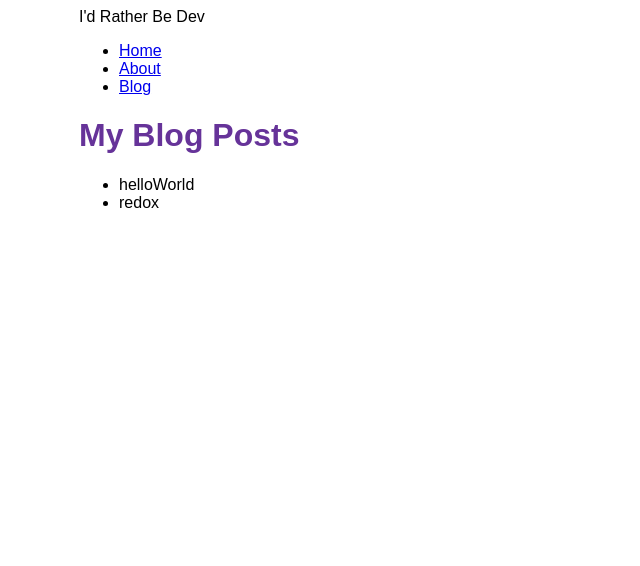
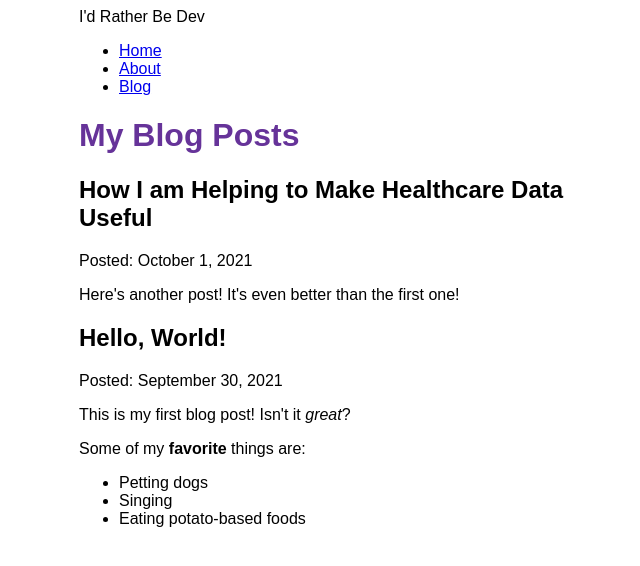
Before and after one commit to philmlee/gatsby-blog, a Gatsby site: page /blog in a window 1280 px wide. Shown: the whole page, without its empty margins (311-951 px from the left). Built offline with nearby package versions, Linux system fonts and the light colour scheme; Gatsby itself is replaced by a stand-in of ours.

Commit message:
add mdx package and render to render blog posts

```diff
--- a/blog/helloWorld.mdx
+++ b/blog/helloWorld.mdx
@@ -0,0 +1,12 @@
+---
+title: "Hello, World!"
+date: "2021-09-30"
+---
+
+This is my first blog post! Isn't it _great_?
+
+Some of my **favorite** things are:
+
+- Petting dogs
+- Singing
+- Eating potato-based foods
--- a/blog/redox.mdx
+++ b/blog/redox.mdx
@@ -0,0 +1,6 @@
+---
+title: "How I am Helping to Make Healthcare Data Useful"
+date: "2021-10-01"
+---
+
+Here's another post! It's even better than the first one!
--- a/gatsby-config.js
+++ b/gatsby-config.js
@@ -11,5 +11,6 @@ module.exports = {
         name: `blog`,
         path: `${__dirname}/blog`,
       }
-    }],
+    },
+   "gatsby-plugin-mdx"],
 };
--- a/package.json
+++ b/package.json
@@ -15,8 +15,11 @@
     "clean": "gatsby clean"
   },
   "dependencies": {
+    "@mdx-js/mdx": "^1.6.22",
+    "@mdx-js/react": "^1.6.22",
     "gatsby": "^3.13.1",
     "gatsby-plugin-image": "^1.14.0",
+    "gatsby-plugin-mdx": "^2.14.0",
     "gatsby-plugin-sharp": "^3.14.0",
     "gatsby-source-filesystem": "^3.14.0",
     "react": "^17.0.1",
--- a/src/pages/blog.js
+++ b/src/pages/blog.js
@@ -1,31 +1,46 @@
 import * as React from 'react'
 import Layout from '../components/layout'
 import { graphql } from 'gatsby'
+import { MDXRenderer } from 'gatsby-plugin-mdx'
 
-const BlogPage = ({data}) => {
-  return (
+const BlogPage = ({ data }) => (
     <Layout pageTitle="My Blog Posts">
-        <ul>
       {
-        data.allFile.nodes.map(node => (
-          <li key={node.name}>
-            {node.name}
-          </li>
-        ))
+        data.allMdx.nodes.map((node) => {
+          const { id, frontmatter, body } = node
+          return (
+            <article key={id}>
+              <h2>{frontmatter.title}</h2>
+              <p>Posted: {frontmatter.date}</p>
+              <MDXRenderer>
+                {body}
+              </MDXRenderer>
+            </article>
+          )
+        })
       }
-      </ul>
     </Layout>
   )
-}
+
 
 export const query = graphql`
-  query {
-    allFile {
-      nodes {
-        name
+ query MyQuery {
+  allMdx(sort: {fields: frontmatter___date, order: DESC}) {
+    nodes {
+      parent {
+        ... on File {
+          modifiedTime(formatString: "MMMM D, YYYY")
+        }
       }
+      frontmatter {
+        date(formatString: "MMMM D, YYYY")
+        title
+      }
+      id
+      body
     }
   }
+}
 `
 
 export default BlogPage
```
Also changed, not shown: 1 other file.
